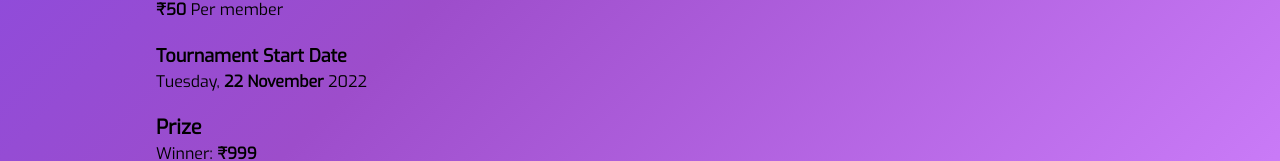
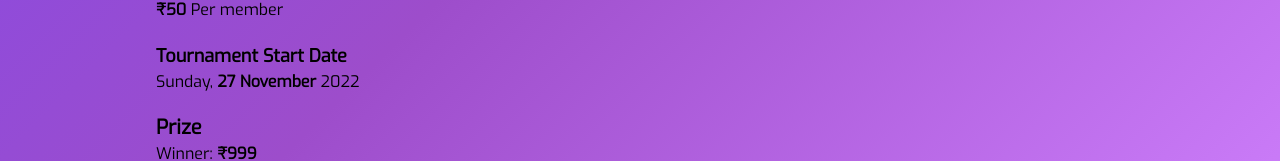
Before and after one commit to cyberdog-m/Crossfire-Esports, a Vue app: page /efootball in a window 1280 px wide. Shown: the part 602-763 px from the top of the page. Built offline with nearby package versions, Linux system fonts and the light colour scheme.

Commit message:
added date details

```diff
--- a/src/views/HomeView.vue
+++ b/src/views/HomeView.vue
@@ -5,7 +5,7 @@ const games = [
     id: 1,
     name: "Valorant",
     regFee: "250",
-    date: "",
+    date: "4/12/2022",
     imageUrl: "valorent.jpg",
     route: "/valorant",
   },
@@ -21,7 +21,7 @@ const games = [
     id: 3,
     name: "E Football",
     regFee: "50",
-    date: "",
+    date: "27/11/2022",
     imageUrl: "e-football.jpg",
     route: "/efootball"
   },
@@ -29,7 +29,7 @@ const games = [
     id: 4,
     name: "BGMI",
     regFee: "200",
-    date: "",
+    date: "3/12/2022",
     imageUrl: "pubg.jpg",
     route: "/bgmi"
   },
@@ -37,7 +37,7 @@ const games = [
     id: 5,
     name: "Forza Horizon",
     regFee: "20",
-    date: "",
+    date: "28/11/2022",
     imageUrl: "forza.jpg",
     route: "/forza"
   },
@@ -45,7 +45,7 @@ const games = [
     id: 6,
     name: "Free Fire",
     regFee: "100",
-    date: "",
+    date: "2/12/2022",
     imageUrl: "free-fire.jpg",
     route: "/freefire"
   },
--- a/src/views/detailView/BgmiDetail.vue
+++ b/src/views/detailView/BgmiDetail.vue
@@ -25,7 +25,7 @@
       <p><span class="font-bold">₹200 </span>Per squad</p>
 
       <h2 class="mt-5 text-lg font-bold">Tournament Start Date</h2>
-      <p>Tuesday,<span class="font-bold"> 22 November </span>2022</p>
+      <p>Saturday,<span class="font-bold"> 3 December </span>2022</p>
 
       <h2 class="mt-5 text-xl font-bold">Prize</h2>
       <p>Winner: <span class="font-bold">₹1500</span></p>
--- a/src/views/detailView/EFootballDetail.vue
+++ b/src/views/detailView/EFootballDetail.vue
@@ -28,7 +28,7 @@
       <p><span class="font-bold">₹50 </span>Per member</p>
 
       <h2 class="mt-5 text-lg font-bold">Tournament Start Date</h2>
-      <p>Tuesday,<span class="font-bold"> 22 November </span>2022</p>
+      <p>Sunday,<span class="font-bold"> 27 November </span>2022</p>
 
       <h2 class="mt-5 text-xl font-bold">Prize</h2>
       <p>Winner: <span class="font-bold">₹999</span></p>
--- a/src/views/detailView/ForzaHorizonDetail.vue
+++ b/src/views/detailView/ForzaHorizonDetail.vue
@@ -30,7 +30,7 @@
       <p><span class="font-bold">₹20 </span>Per member</p>
 
       <h2 class="mt-5 text-lg font-bold">Tournament Start Date</h2>
-      <p>Tuesday,<span class="font-bold"> 22 November </span>2022</p>
+      <p>Monday,<span class="font-bold"> 28 November </span>2022</p>
 
       <h2 class="mt-5 text-xl font-bold">Prize</h2>
       <p>Winner: <span class="font-bold">₹100</span></p>
--- a/src/views/detailView/FreeFireDetail.vue
+++ b/src/views/detailView/FreeFireDetail.vue
@@ -25,7 +25,7 @@
       <p><span class="font-bold">₹100 </span>Per team</p>
 
       <h2 class="mt-5 text-lg font-bold">Tournament Start Date</h2>
-      <p>Tuesday,<span class="font-bold"> 22 November </span>2022</p>
+      <p>Friday,<span class="font-bold"> 2 December </span>2022</p>
 
       <h2 class="mt-5 text-xl font-bold">Prize</h2>
       <p>Winner: <span class="font-bold">₹999 </span></p>
--- a/src/views/detailView/ValorantDetail.vue
+++ b/src/views/detailView/ValorantDetail.vue
@@ -25,7 +25,7 @@
       <p><span class="font-bold">₹250 </span>Per team</p>
 
       <h2 class="mt-5 text-lg font-bold">Tournament Start Date</h2>
-      <p>Tuesday,<span class="font-bold"> 22 November </span>2022</p>
+      <p>Sunday,<span class="font-bold"> 4 December </span>2022</p>
 
       <h2 class="mt-5 text-xl font-bold">Prize</h2>
       <p>Winner: <span class="font-bold">₹2000 </span></p>
```
